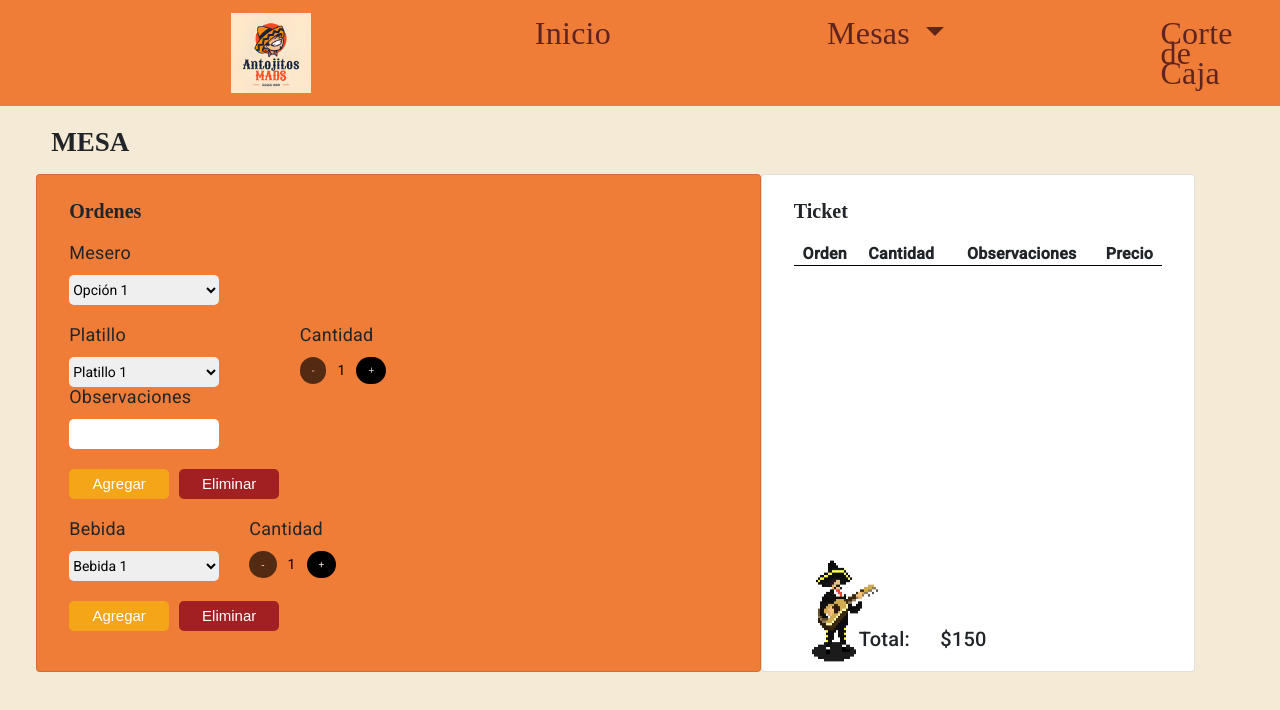
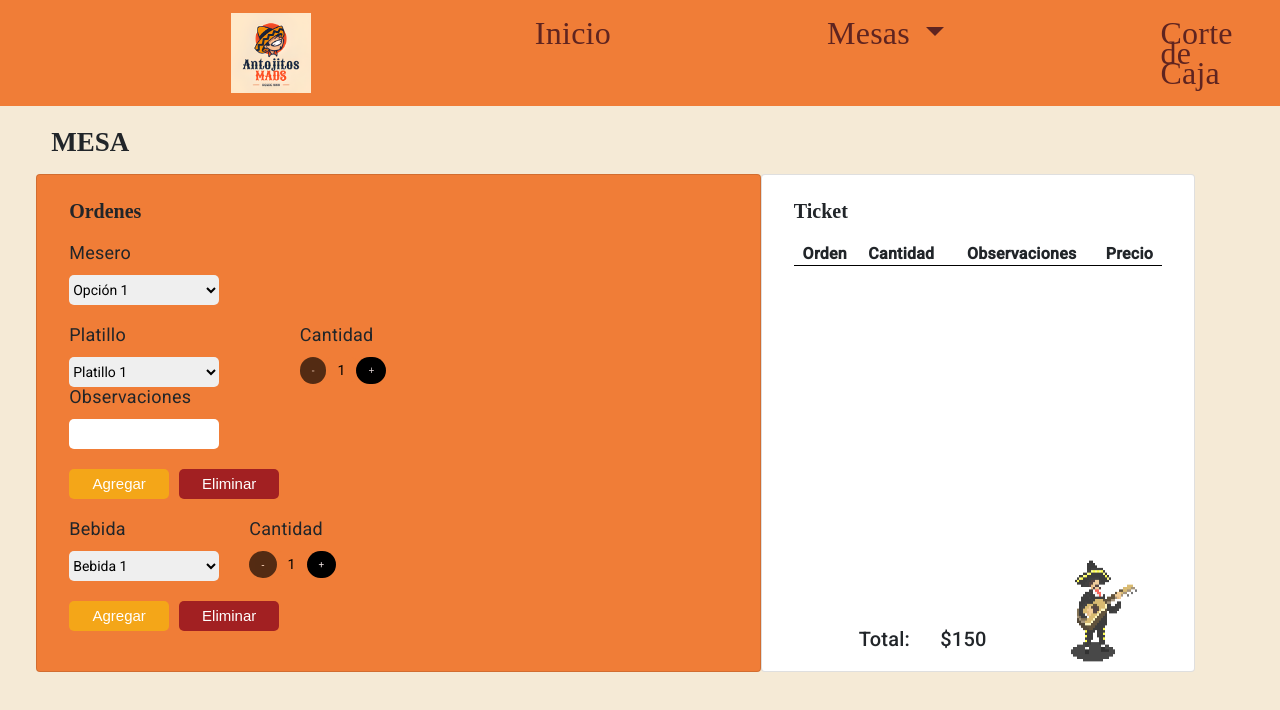
Before and after one commit to Arely2409/AWP_AntojitosRamirez, an Angular app: page /tables in a window 1280 px wide. Shown: the top 710 px of the page. Built offline with nearby package versions, Linux system fonts and the light colour scheme; a web font is replaced by a local one.

Commit message:
Mariachi

```diff
--- a/src/app/components/tables/tables.component.css
+++ b/src/app/components/tables/tables.component.css
@@ -173,6 +173,8 @@
     width: 90px;
     position: absolute;
     bottom: 0;
+    right: 12%;
+    opacity: 80%;
 }
 
 #rowTotal{
```
